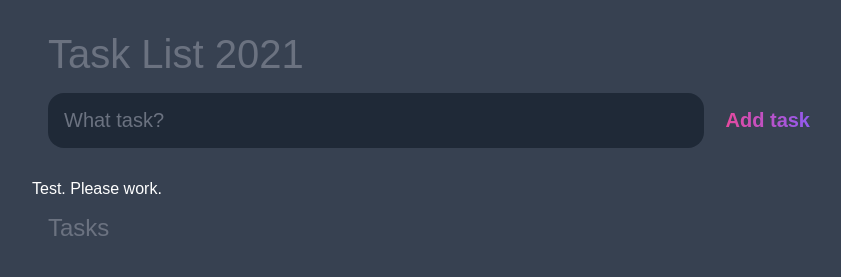
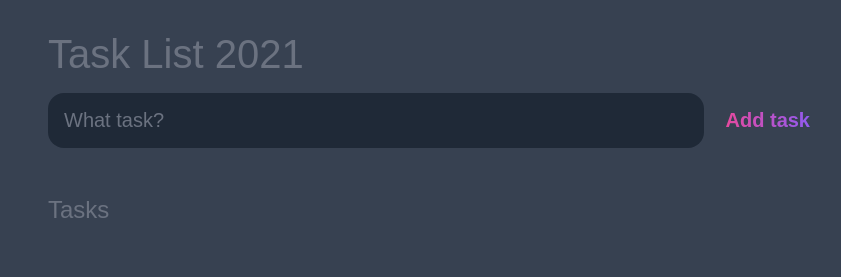
Before and after one commit to bbakerweb/todolist, a plain HTML site: page index.html in a window 1280 px wide. Shown: the whole page, without its empty margins (208-1049 px from the left). Drawn offline with Linux system fonts and the light colour scheme.

Commit message:
Removed p tag from html file

```diff
--- a/index.html
+++ b/index.html
@@ -19,7 +19,6 @@
     </header>
 
     <main>
-        <p>Test. Please work.</p>
         <section class="task-list">
             <h2>Tasks</h2>
             <div id="tasks">
```
